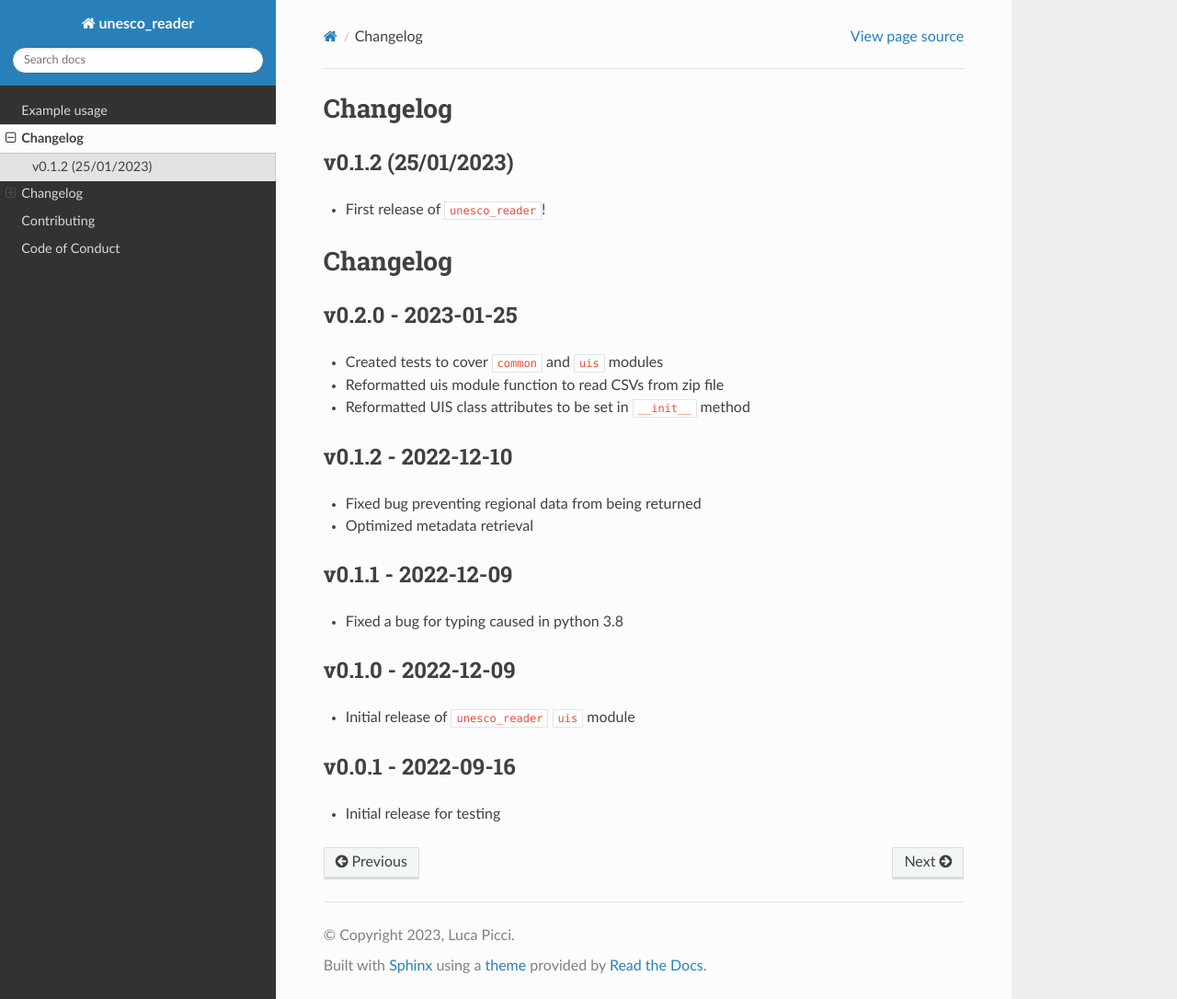
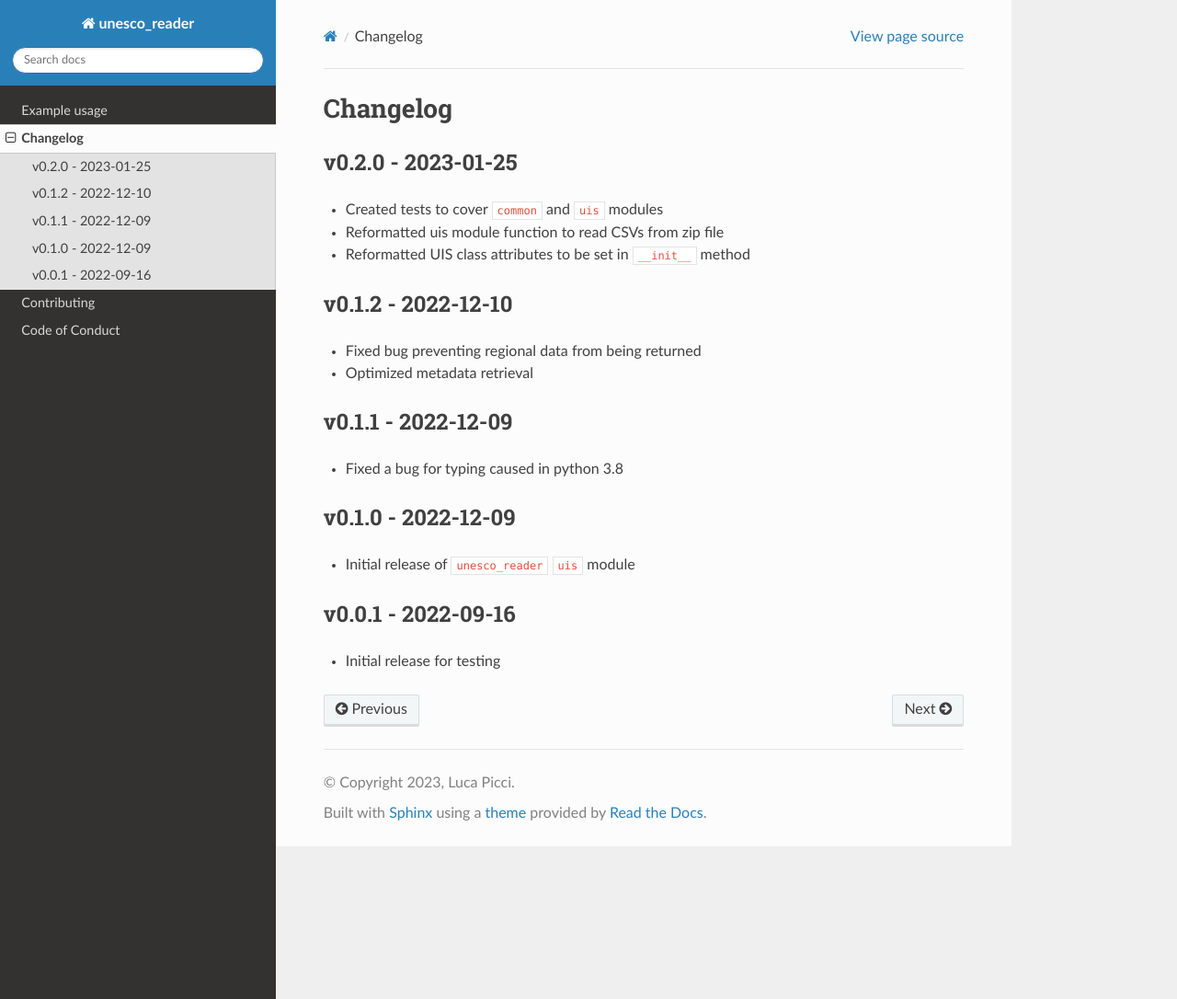
Before and after one commit to lpicci96/unesco_reader, a Sphinx documentation site: the page built from docs/changelog.md, in a window 1280 px wide and 1086 px high. Shown: the whole window at 92% size. Built offline with Sphinx 7.4.7 and the Read the Docs theme 2.0.0, drawn with Linux system fonts in a browser that asks for light colours; pages that are not in the unit, such as notebooks, are missing from menus.

````diff
--- a/CHANGELOG.md
+++ b/CHANGELOG.md
@@ -1,7 +1,20 @@
 # Changelog
 
-<!--next-version-placeholder-->
+## v0.2.0 - 2023-01-25
+- Created tests to cover `common` and `uis` modules
+- Reformatted uis module function to read CSVs from zip file
+- Reformatted UIS class attributes to be set in `__init__` method
 
-## v0.1.2 (25/01/2023)
+## v0.1.2 - 2022-12-10
+- Fixed bug preventing regional data from being returned
+- Optimized metadata retrieval
 
-- First release of `unesco_reader`!
+## v0.1.1 - 2022-12-09
+- Fixed a bug for typing caused in python 3.8
+
+## v0.1.0 - 2022-12-09
+- Initial release of `unesco_reader` `uis` module
+
+## v0.0.1 - 2022-09-16
+
+- Initial release for testing
--- a/docs/changelog.md
+++ b/docs/changelog.md
@@ -1,23 +1,2 @@
 ```{include} ../CHANGELOG.md
 ```
-
-# Changelog
-
-## v0.2.0 - 2023-01-25
-- Created tests to cover `common` and `uis` modules
-- Reformatted uis module function to read CSVs from zip file
-- Reformatted UIS class attributes to be set in `__init__` method
-
-## v0.1.2 - 2022-12-10
-- Fixed bug preventing regional data from being returned
-- Optimized metadata retrieval
-
-## v0.1.1 - 2022-12-09
-- Fixed a bug for typing caused in python 3.8
-
-## v0.1.0 - 2022-12-09
-- Initial release of `unesco_reader` `uis` module
-
-## v0.0.1 - 2022-09-16
-
-- Initial release for testing
--- a/pyproject.toml
+++ b/pyproject.toml
@@ -17,6 +17,9 @@ tabulate = "^0.9.0"
 pytest = "^7.2.1"
 pytest-cov = "^4.0.0"
 jupyter = "^1.0.0"
+myst-nb = {version = "^0.17.1", python = "^3.9"}
+sphinx-autoapi = "^2.0.1"
+sphinx-rtd-theme = "^1.1.1"
 
 [tool.semantic_release]
 version_variable = "pyproject.toml:version" # version location
````
Also changed, not shown: 1 other file.
